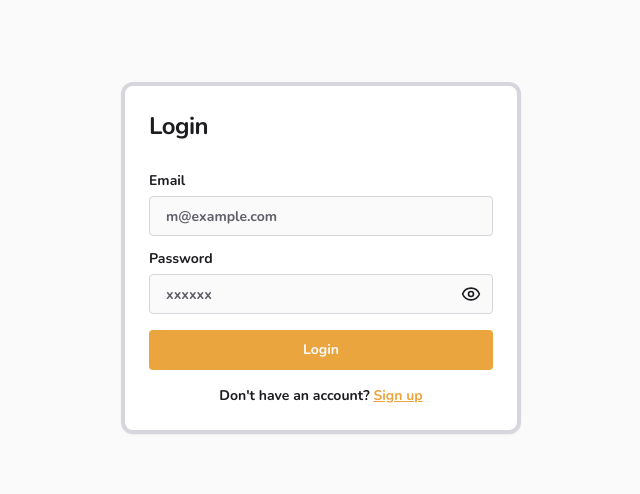
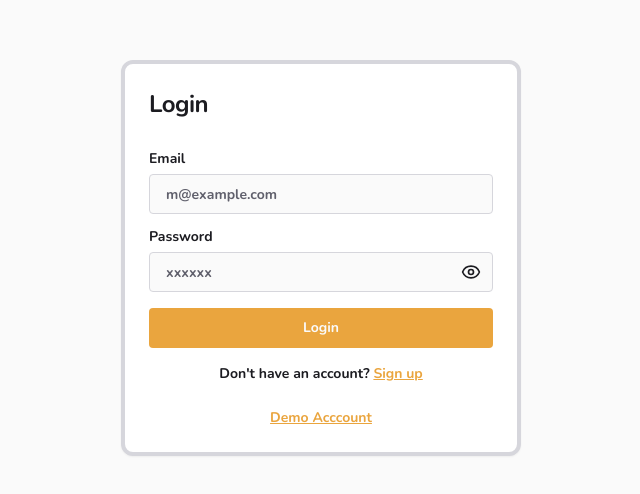
Before and after one commit to Shazzadul-Shakib/Z-BOT_Client, a React (Vite) app: page /login in a window 1280 px wide. Shown: the part 142-636 px from the top of the page, without its empty margins (319-959 px from the left). Built offline with nearby package versions, Linux system fonts and the light colour scheme; no server answers.

Commit message:
added a demo user

```diff
--- a/src/pages/Login.jsx
+++ b/src/pages/Login.jsx
@@ -1,5 +1,11 @@
 import { Button } from "@/components/ui/button";
-import { Card, CardContent, CardHeader, CardTitle } from "@/components/ui/card";
+import {
+  Card,
+  CardContent,
+  CardFooter,
+  CardHeader,
+  CardTitle,
+} from "@/components/ui/card";
 import { Input } from "@/components/ui/input";
 import { Label } from "@/components/ui/label";
 import { useLoginUserMutation } from "@/redux/api/users-api";
@@ -19,7 +25,7 @@ const Login = () => {
     setError,
     formState: { errors },
   } = useForm();
-  const [loginUser,{isLoading}] = useLoginUserMutation();
+  const [loginUser, { isLoading }] = useLoginUserMutation();
   const dispatch = useDispatch();
   const navigate = useNavigate();
 
@@ -42,6 +48,15 @@ const Login = () => {
         type: "manual",
         message: errorMessage,
       });
+    }
+  };
+
+  const handleDemoUserLogin = async () => {
+    const data = { userEmail: "bonol26180@skrak.com", password: "123456" };
+    const result = await loginUser(data);
+    if (result?.data?.success) {
+      dispatch(setUser(result?.data?.data));
+      navigate("/");
     }
   };
 
@@ -97,7 +112,7 @@ const Login = () => {
               type="submit"
               className="w-full rounded font-bold text-background"
             >
-              {isLoading ? <Loader/> :"Login"}
+              {isLoading ? <Loader /> : "Login"}
             </Button>
           </form>
           <div className="mt-4 text-center text-sm">
@@ -107,6 +122,14 @@ const Login = () => {
             </Link>
           </div>
         </CardContent>
+        <CardFooter className="flex justify-center items-center">
+          <p
+            onClick={handleDemoUserLogin}
+            className=" text-sm font-semibold text-primary underline cursor-pointer"
+          >
+            Demo Acccount
+          </p>
+        </CardFooter>
       </Card>
     </div>
   );
```
